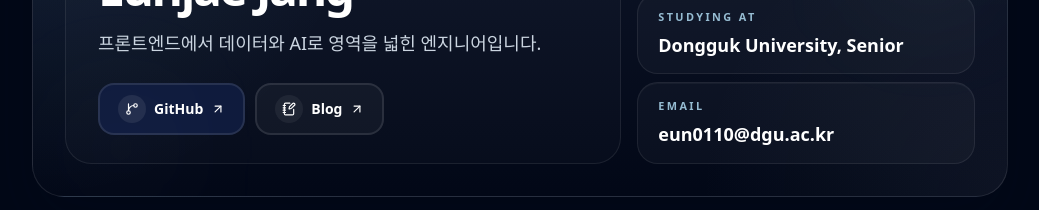
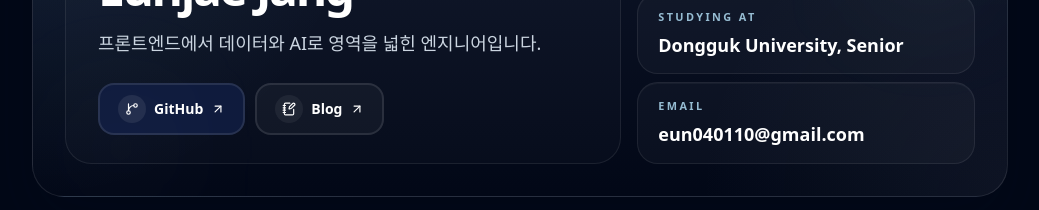
Before and after one commit to eae22/portfolio, a Next.js app: page / in a window 1280 px wide. Shown: the part 1040-1250 px from the top of the page, without its empty margins (120-1159 px from the left). Built offline with nearby package versions, Linux system fonts and the light colour scheme.

Commit message:
✨ feat: 사이트 이메일을 Gmail 주소로 변경 (#5)

```diff
--- a/src/content/profile.ts
+++ b/src/content/profile.ts
@@ -1,5 +1,5 @@
 export const profileLinks = {
   github: "https://github.com/eae22",
   blog: "https://velog.io/@eae22/posts",
-  // email: "", // TODO: 노출할 이메일 주소 결정 (현재 사이트는 학교 메일)
+  email: "eun040110@gmail.com",
 };
--- a/src/sections/Contact.tsx
+++ b/src/sections/Contact.tsx
@@ -4,10 +4,11 @@ import { Check, Copy } from "lucide-react";
 import { useEffect, useRef, useState } from "react";
 import ScrollReveal from "@/components/ScrollReveal";
 import SectionHeader from "@/components/SectionHeader";
+import { profileLinks } from "@/content/profile";
 
 type CopyStatus = "idle" | "copied" | "failed";
 
-const EMAIL = "eun0110@dgu.ac.kr";
+const EMAIL = profileLinks.email;
 const GMAIL_COMPOSE_URL =
   `https://mail.google.com/mail/?view=cm&fs=1` +
   `&to=${encodeURIComponent(EMAIL)}` +
--- a/src/sections/Profile.tsx
+++ b/src/sections/Profile.tsx
@@ -73,7 +73,7 @@ export default function Profile() {
               {[
                 { label: "Based in", value: "Seoul, South Korea" },
                 { label: "Studying at", value: "Dongguk University, Senior" },
-                { label: "Email", value: "eun0110@dgu.ac.kr" },
+                { label: "Email", value: profileLinks.email },
               ].map((item) => (
                 <div
                   key={item.label}
```
